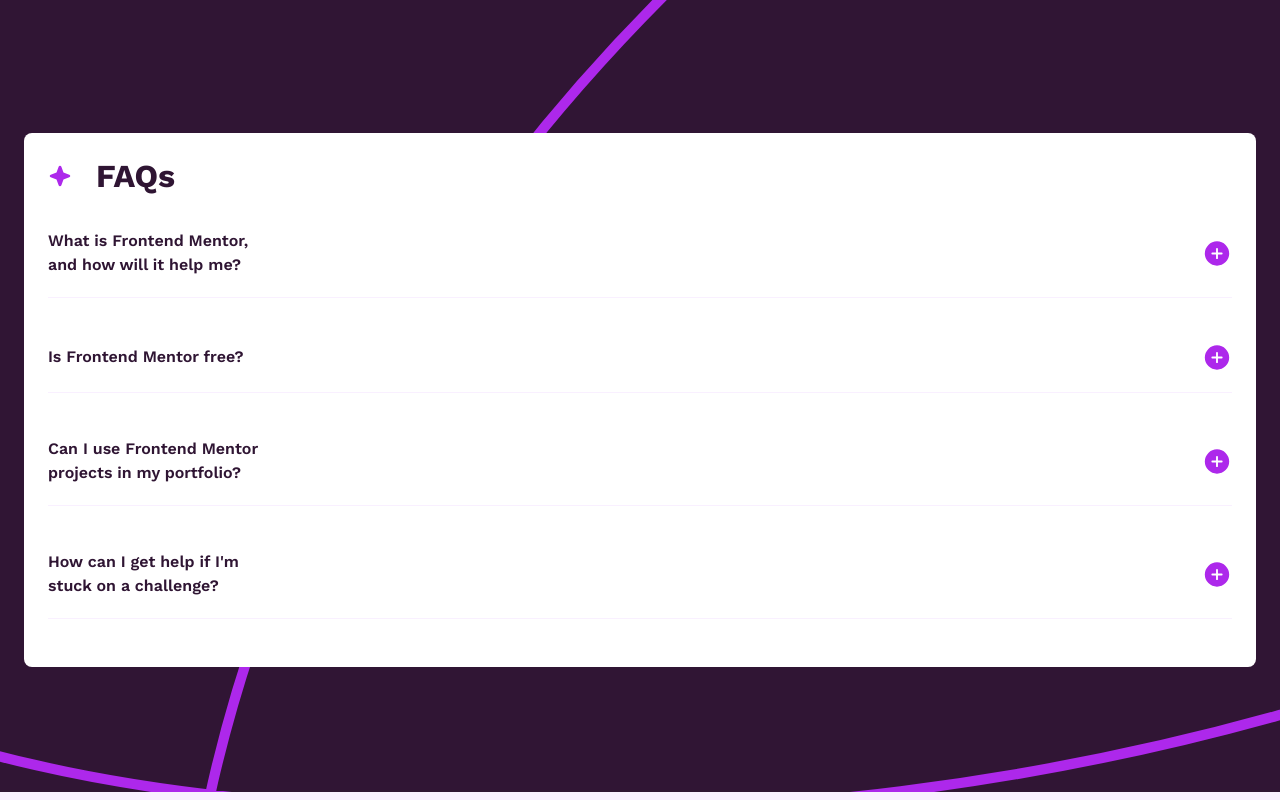
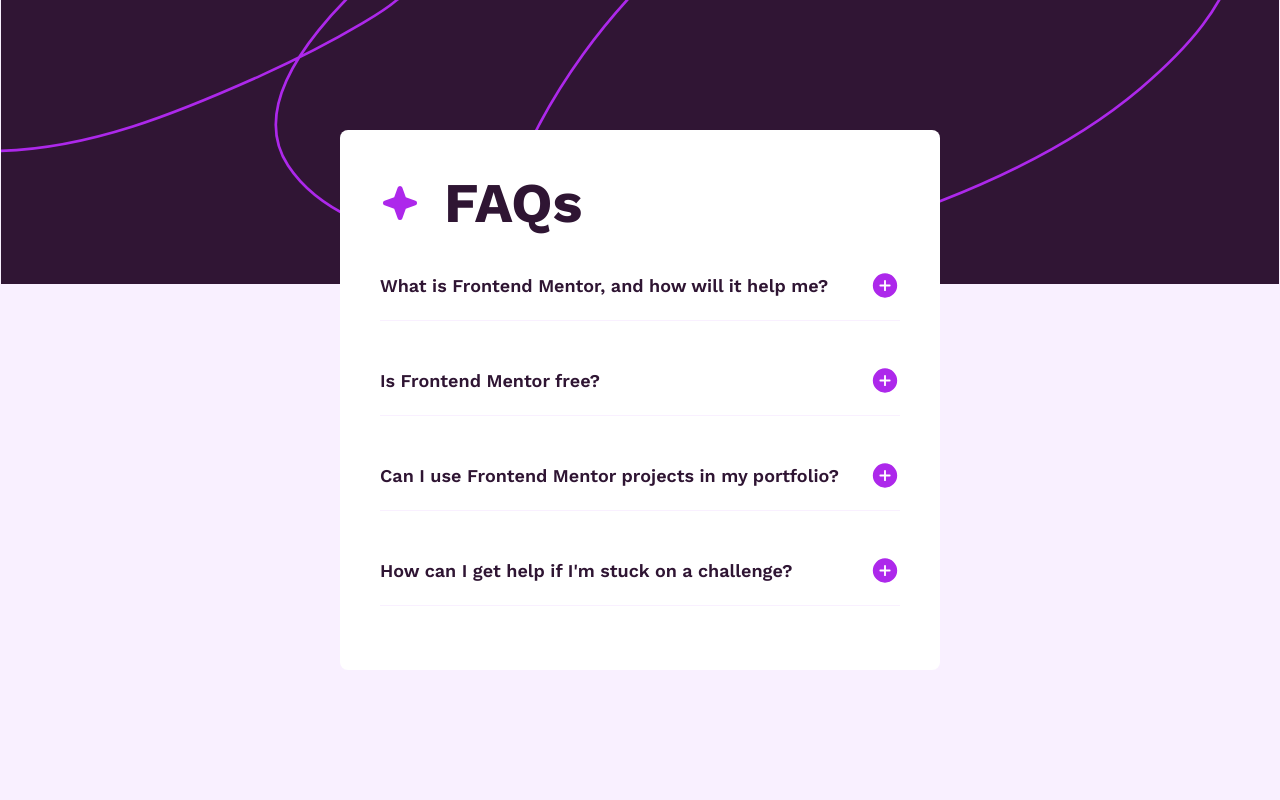
Before and after one commit to Yarce22/FAQ-accordion, a plain HTML site: page index.html in a window 1280 px wide. Drawn offline with nearby package versions, Linux system fonts and the light colour scheme.

Commit message:
Se agregan los media query de desktop

```diff
--- a/styles/style.css
+++ b/styles/style.css
@@ -33,6 +33,7 @@ body {
 .main-container {
   display: flex;
   flex-direction: column;
+  max-width: 600px;
   height: auto;
   padding: 24px;
   background-color: var(--background-card);
@@ -107,3 +108,26 @@ body {
   transition: height 0.3s ease;
   color: var(--answer-text-color)
 }
+
+@media screen and (min-width: 643px) {
+  body {
+    background-image: url('../assets/images/background-pattern-desktop.svg');
+  }
+  .main-container {
+    padding: 40px;
+  }
+
+  .title-container .img {
+    width: 40px;
+    height: 40px;
+  }
+
+  .title-container h1 {
+    font-size: 56px;
+  }
+
+  .questions-container .question p {
+    width: auto;
+    font-size: 18px;
+  }
+}
```
